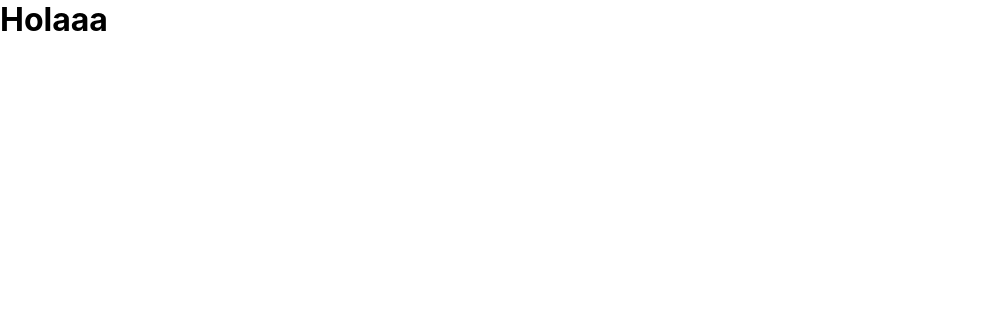
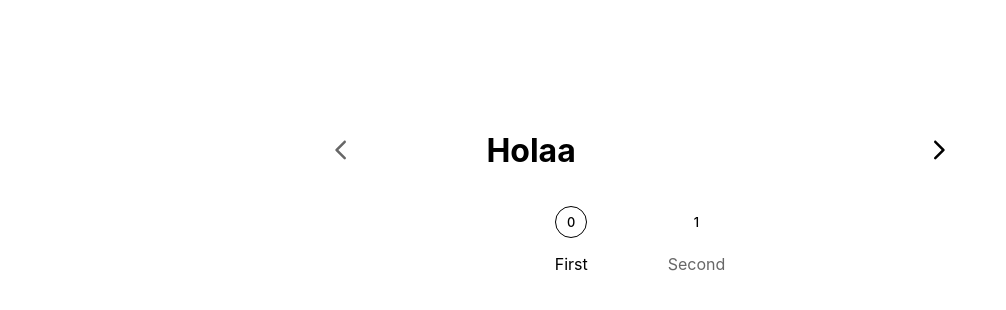
Before and after one commit to jorgehermo9/slAIds, a Next.js app in the folder frontend/: page / in a window 1280 px wide. Shown: the top 310 px of the page, without its empty margins (0-1006 px from the left). Built offline with nearby package versions, Linux system fonts and the light colour scheme.

Commit message:
Fast committed

```diff
--- a/frontend/package.json
+++ b/frontend/package.json
@@ -9,6 +9,10 @@
     "lint": "next lint"
   },
   "dependencies": {
+    "@emotion/react": "^11.10.6",
+    "@emotion/styled": "^11.10.6",
+    "@mui/icons-material": "^5.11.9",
+    "@mui/material": "^5.11.10",
     "@types/node": "18.14.1",
     "@types/react": "18.0.28",
     "@types/react-dom": "18.0.11",
--- /dev/null
+++ b/frontend/src/components/Carousel/Carousel.tsx
@@ -0,0 +1,79 @@
+import { Children, cloneElement, isValidElement, useState } from "react";
+import styles from "./carousel.module.scss";
+import ArrowFwdIcon from "@mui/icons-material/ArrowForwardIosRounded";
+import ArrowBckIcon from "@mui/icons-material/ArrowBackIosRounded";
+import SlideRequest, { getDefaultSlideRequest } from "@/entities/SlideRequest";
+
+interface Props {
+  labels: string[];
+  children: React.ReactNode;
+}
+
+export const Carousel = ({ labels, children }: Props) => {
+  const [index, setIndex] = useState(0);
+  const [slideRequest, setSlideRequest] = useState<SlideRequest>(
+    getDefaultSlideRequest()
+  );
+
+  const childrenWithProps =
+    Children.map(children, (child) => {
+      if (isValidElement(child)) {
+        return cloneElement(child, { setSlideRequest });
+      }
+      return child;
+    }) ?? [];
+
+  const isFirst = () => index === 0;
+  const isLast = () => index === childrenWithProps.length - 1;
+
+  const nextCard = () => {
+    if (!isLast()) {
+      setIndex(index + 1);
+    }
+  };
+
+  const prevCard = () => {
+    if (!isFirst()) {
+      setIndex(index - 1);
+    }
+  };
+
+  return (
+    <div className={styles.externalContainer}>
+      <div className={styles.carouselContainer}>
+        <div
+          className={styles.arrowCircle}
+          data-is-enabled={!isFirst()}
+          onClick={() => prevCard()}
+        >
+          <ArrowBckIcon />
+        </div>
+        <div className={styles.carouselCardContainer}>
+          {childrenWithProps[index]}
+        </div>
+        <div
+          className={styles.arrowCircle}
+          data-is-enabled={!isLast()}
+          onClick={() => nextCard()}
+        >
+          <ArrowFwdIcon />
+        </div>
+      </div>
+      <div className={styles.carouselDotsContainer}>
+        {labels.map((label, i) => (
+          <div
+            key={i}
+            data-is-active={i === index}
+            className={styles.carouselDot}
+            onClick={() => setIndex(i)}
+          >
+            <div className={styles.dotCircle}>
+              <span className={styles.dotNumber}>{i}</span>
+            </div>
+            <span className={styles.dotLabel}>{label}</span>
+          </div>
+        ))}
+      </div>
+    </div>
+  );
+};
--- /dev/null
+++ b/frontend/src/components/Carousel/carousel.module.scss
@@ -0,0 +1,110 @@
+.externalContainer {
+  width: 60%;
+  height: 50vh;
+  display: flex;
+  flex-direction: column;
+  justify-content: center;
+  margin: 0 auto;
+  gap: 2rem;
+}
+
+.carouselContainer {
+  display: flex;
+  justify-content: space-around;
+  align-items: center;
+}
+
+.carouselDotsContainer {
+  display: flex;
+  justify-content: center;
+  align-items: center;
+  gap: 5rem;
+}
+
+.arrowCircle {
+  display: flex;
+  justify-content: center;
+  align-items: center;
+
+  width: 3rem;
+  height: 3rem;
+  border-radius: 50%;
+
+  transition: all 0.2s;
+
+  &[data-is-enabled="true"] {
+    cursor: pointer;
+
+    > svg {
+      color: var(--fg);
+    }
+
+    &:hover {
+      background-color: var(--bg-subtle);
+    }
+  }
+
+  &[data-is-enabled="false"] {
+    > svg {
+      color: var(--fg-subtle);
+    }
+  }
+}
+
+.carouselCardContainer {
+  width: 40%;
+}
+
+.carouselDot {
+  display: flex;
+  flex-direction: column;
+  justify-content: center;
+  align-items: center;
+  gap: 1rem;
+  cursor: pointer;
+  user-select: none;
+
+  &[data-is-active="true"] {
+    > .dotCircle {
+      border: 1px solid var(--fg);
+      // background-color: var(--cyan-subtle);
+    }
+    > .dotLabel {
+      color: var(--fg);
+    }
+  }
+
+  &:hover {
+    > .dotCircle {
+      border: 1px solid var(--fg);
+    }
+    > .dotLabel {
+      color: var(--fg);
+    }
+  }
+}
+
+.dotCircle {
+  display: flex;
+  justify-content: center;
+  align-items: center;
+
+  width: 2rem;
+  height: 2rem;
+  border-radius: 50%;
+  border: 1px solid #ffffff00;
+
+  transition: all 0.3s;
+}
+
+.dotNumber {
+  font-size: 0.8rem;
+  font-weight: 500;
+  color: var(--fg);
+  transition: all 0.3s;
+}
+
+.dotLabel {
+  color: var(--fg-subtle);
+  transition: all 0.3s;
+}
--- /dev/null
+++ b/frontend/src/entities/SlideRequest.ts
@@ -0,0 +1,24 @@
+import { z } from "zod";
+
+export const SlideRequestSchema = z
+  .object({
+    title: z.string(),
+    description: z.string(),
+    primaryColor: z.string(),
+    secondaryColor: z.string().nullable(),
+    tertiaryColor: z.string().nullable(),
+  })
+  .strict();
+
+type SlideRequest = z.infer<typeof SlideRequestSchema>;
+export default SlideRequest;
+
+export const getDefaultSlideRequest = (): SlideRequest => {
+  return {
+    title: "",
+    description: "",
+    primaryColor: "",
+    secondaryColor: null,
+    tertiaryColor: null,
+  };
+};
--- a/frontend/src/pages/index.tsx
+++ b/frontend/src/pages/index.tsx
@@ -1,3 +1,14 @@
+import { Carousel } from "@/components/Carousel/Carousel";
+
 export default function Home() {
-  return <h1>Holaaa</h1>;
+  return (
+    <Carousel labels={["First", "Second"]}>
+      <div>
+        <h1>Holaa</h1>
+      </div>
+      <div>
+        <h2>adioss</h2>
+      </div>
+    </Carousel>
+  );
 }
--- a/frontend/src/styles/globals/_globals.scss
+++ b/frontend/src/styles/globals/_globals.scss
@@ -6,6 +6,11 @@ body {
   font-family: -apple-system, BlinkMacSystemFont, Segoe UI, Roboto, Oxygen,
     Ubuntu, Cantarell, Fira Sans, Droid Sans, Helvetica Neue, sans-serif;
   background-color: var(--bg);
+}
+
+#__next {
+  min-height: 100vh;
+  width: 100%;
 }
 
 input {
--- a/frontend/src/styles/globals/_variables.scss
+++ b/frontend/src/styles/globals/_variables.scss
@@ -4,10 +4,10 @@
   --bg: #ffffff;
   --bg-subtle: #f3f3f3;
   --fg: #000000;
-  --fg-subtle: #464646;
+  --fg-subtle: #676767;
 
   --blue: #0873F0;
   --cyan: #08d1f0;
-  --cyan-subtle: #9edfe9;
+  --cyan-subtle: #e7f9fb;
   --dark-blue: #2b3467;
 }
```
Also changed, not shown: 1 other file (tests, documents, lock files or other folders).
